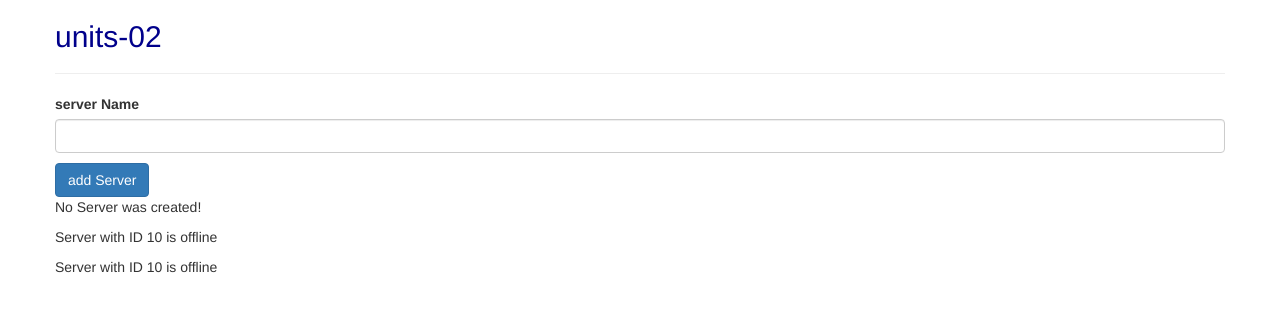
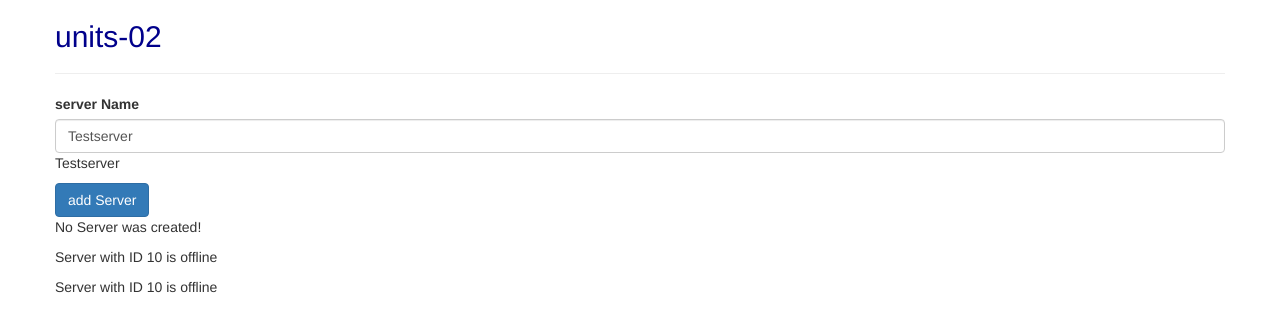
Before and after one commit to TharinduUdara/angular-udemy-course, an Angular app: page / in a window 1280 px wide. Shown: the top 332 px of the page. Built offline with nearby package versions, Linux system fonts and the light colour scheme.

Commit message:
two way Databinding

```diff
--- a/src/app/app.module.ts
+++ b/src/app/app.module.ts
@@ -1,6 +1,6 @@
 import { NgModule } from '@angular/core';
 import { BrowserModule } from '@angular/platform-browser';
-
+import { FormsModule } from '@angular/forms';
 import { AppRoutingModule } from './app-routing.module';
 import { AppComponent } from './app.component';
 import { ServerComponent } from './server/server.component';
@@ -14,7 +14,8 @@ import { ServersComponent } from './servers/servers.component';
   ],
   imports: [
     BrowserModule,
-    AppRoutingModule
+    AppRoutingModule,
+    FormsModule
 
   ],
   providers: [],
--- a/src/app/servers/servers.component.html
+++ b/src/app/servers/servers.component.html
@@ -1,7 +1,10 @@
 <label>server Name</label>
 
-<input type="text" class="form-control" (input)="onUpdateServerName($event)">
+<!-- <input type="text" class="form-control" (input)="onUpdateServerName($event)"> -->
+<input type="text" class="form-control" [(ngModel)]="serverName" >
+
 <p>{{serverName}}</p>
+
 <button
   class="btn btn-primary"
   [disabled]="!allowNewServer"
@@ -10,7 +13,7 @@
   add Server
 </button>
 
-<p>{{serverCreationStatus}}</p>
+<p>{{ serverCreationStatus }}</p>
 
 <app-server></app-server>
 <app-server></app-server>
--- a/src/app/servers/servers.component.ts
+++ b/src/app/servers/servers.component.ts
@@ -1,4 +1,4 @@
-import { Component, OnInit } from '@angular/core';
+import { Component, OnInit  } from '@angular/core';
 
 @Component({
   //selector: '[app-servers]', // element selector chenge to attribute selector by using []
@@ -10,7 +10,8 @@ import { Component, OnInit } from '@angular/core';
 export class ServersComponent implements OnInit {
   allowNewServer = false;
   serverCreationStatus = 'No Server was created!';
-  serverName = '';
+  serverName = 'Testserver';
+
   constructor() {
     setTimeout(() => {
       this.allowNewServer = true;
@@ -28,6 +29,4 @@ export class ServersComponent implements OnInit {
     this.serverName = (<HTMLInputElement>event.target).value;
     // console.log(event);
   }
-
-
 }
```
